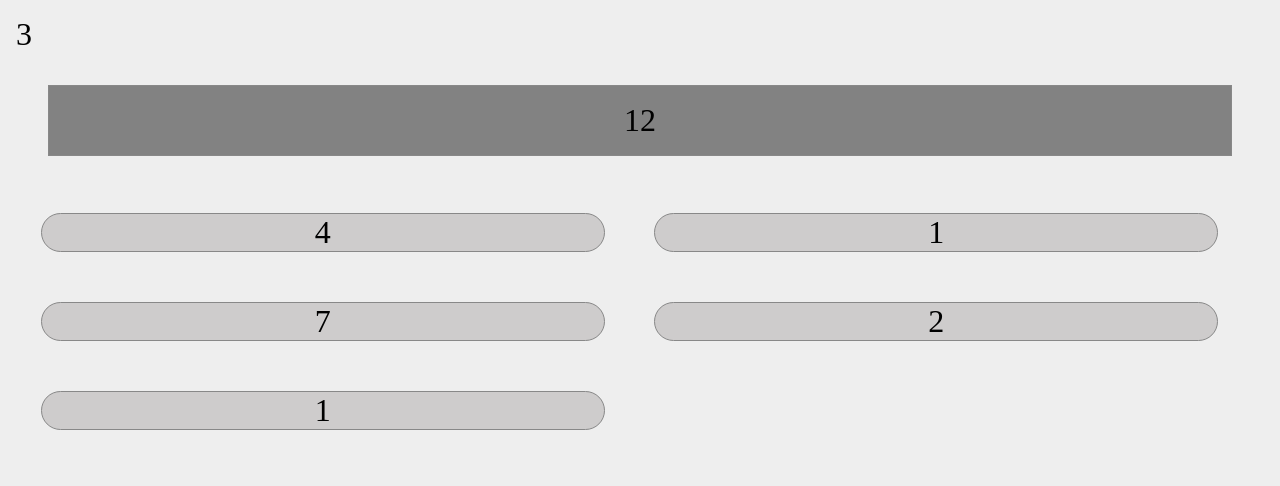
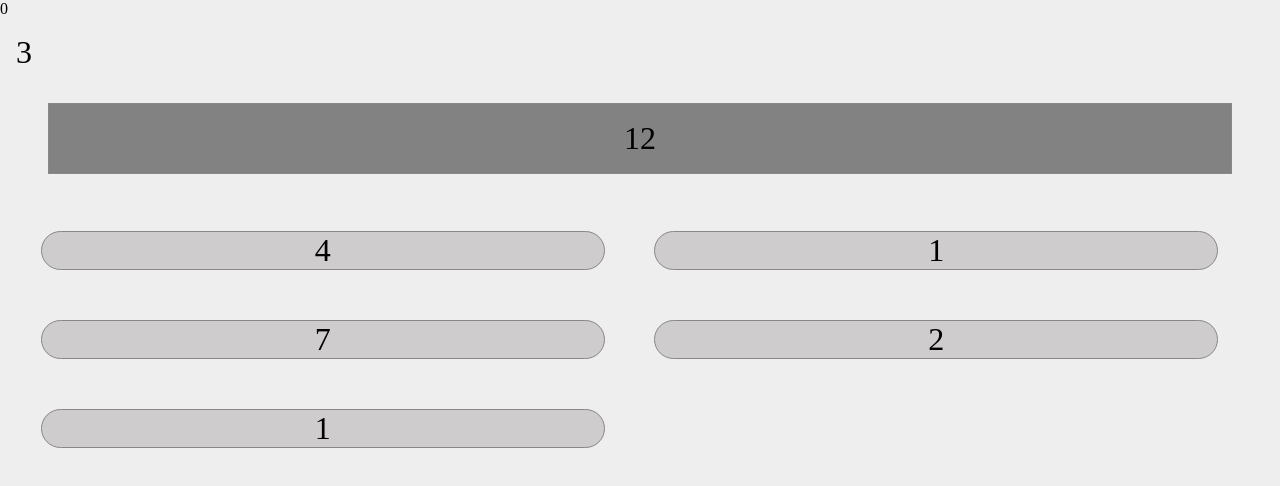
Before and after one commit to laylaxh/number-game, a React app: page / in a window 1280 px wide. Shown: the top 486 px of the page. Built offline with nearby package versions, Linux system fonts and the light colour scheme.

Commit message:
Add play again and accumulating score

```diff
--- a/package.json
+++ b/package.json
@@ -21,6 +21,7 @@
     "eslint": "^4.5.0",
     "eslint-plugin-react": "^7.3.0",
     "node-sass": "^4.5.3",
+    "react-addons-perf": "^15.4.2",
     "sass-loader": "^6.0.6",
     "style-loader": "^0.18.2",
     "webpack": "^3.5.5"
--- a/src/components/App.js
+++ b/src/components/App.js
@@ -1,28 +1,37 @@
 import React from 'react';
 import Game from './Game';
-import store from '../store';
+import storeConfig from '../store';
 import PropTypes from 'prop-types';
+import { Provider } from 'react-redux';
 
 
 class App extends React.Component {
-  constructor(){
-    super();
-  }
-
-  // Return values of our context
-  getChildContext(){
-    return { store }; // same as { store: store};
-  }
-
-  // Design our context - just like prop types but for contexts
-  static childContextTypes = {
-    store: PropTypes.object.isRequired,
-  };
+  store = storeConfig();
+   state = {
+     score: 0,
+     gameId: Date.now(),
+   };
+   resetGame = () => {
+     this.store = storeConfig();
+     this.setState({ gameId: Date.now() });
+   };
+   updateScore = (remainingSeconds) => {
+     this.setState((prevState) => {
+       return { score: prevState.score + 100 * remainingSeconds };
+     });
+   };
 
   render() {
     return (
       <div>
-        <Game numberCount={5} />
+       {this.state.score}
+          <Provider key={this.state.gameId} store={this.store}>
+            <Game
+              updateScore={this.updateScore}
+              resetGame={this.resetGame}
+              numberCount={5}
+            />
+          </Provider>
       </div>
     );
   }
--- a/src/components/Game.js
+++ b/src/components/Game.js
@@ -12,6 +12,8 @@ class Game extends React.Component {
     selectedNumbers: PropTypes.arrayOf(PropTypes.number).isRequired,
     decrementTime: PropTypes.func.isRequired,
     remainingSeconds: PropTypes.number.isRequired,
+    resetGame: PropTypes.func.isRequired,
+    updateScore: PropTypes.func.isRequired,
   };
   constructor(props) {
     super();
@@ -32,6 +34,13 @@ class Game extends React.Component {
         clearInterval(this.intervalId);  // completely remove the timer
       }
     }, 1000);
+  }
+
+  // Done updating, if game status is 1, update the score
+  componentDidUpdate() {
+    if (this.gameStatus() === 'won') {
+      this.props.updateScore(this.props.remainingSeconds);
+    }
   }
 
   // Before React removes from DOM
@@ -70,9 +79,7 @@ class Game extends React.Component {
     const gameStatus = this.gameStatus();
     return (
       <div id="game">
-        <div>
-          {this.props.remainingSeconds}
-        </div>
+        <div id="time">{this.props.remainingSeconds}</div>
         <div
           id="target"
           style={{
@@ -85,6 +92,10 @@ class Game extends React.Component {
           canPlay={gameStatus === 'playing'}
           randomNumbers={this.randomNumbers}
         />
+
+        {gameStatus !== 'playing' && (
+          <button onClick={this.props.resetGame}>Play Again</button>
+        )}
       </div>
     );
   }
--- a/src/components/NumberTile.js
+++ b/src/components/NumberTile.js
@@ -7,7 +7,7 @@ class NumberTile extends React.Component {
     number: PropTypes.number.isRequired,
     selected: PropTypes.bool, // for isNumberTileSelected
     onClick: PropTypes.func.isRequired,
-    canPlay: PropTypes.bool.isRequired,
+    canBeClicked: PropTypes.bool.isRequired,
   };
 
   // Will default propTypes w/o isRequired specified as isRequired
--- a/src/store/index.js
+++ b/src/store/index.js
@@ -34,7 +34,7 @@ const reducer = (state, action) => {
   return actionFunction(state, action.payload);
 };
 
-const store = Redux.createStore(reducer, initialState);
+// const store = Redux.createStore(reducer, initialState);
 // // console.log(store);
 // console.log('getState', store.getState());
 // //
@@ -45,4 +45,12 @@ const store = Redux.createStore(reducer, initialState);
 // store.dispatch({ type: 'SELECT_NUMBER', payload: { index: 6 } });
 // console.log('getState', store.getState());
 
-export default store;
+export default () => {
+  const store = Redux.createStore(
+    reducer,
+    initialState,
+    window.__REDUX_DEVTOOLS_EXTENSION__ &&
+      window.__REDUX_DEVTOOLS_EXTENSION__(),
+  );
+  return store;
+};
--- a/src/styles/index.scss
+++ b/src/styles/index.scss
@@ -28,3 +28,14 @@ div#target {
   border-radius: 1em;
   background-color: #cecccc;
 }
+
+div#time {
+  width: 50%;
+  display: inline-block;
+}
+
+div#score {
+  width: 50%;
+  display: inline-block;
+  text-align: right;
+}
```
Also changed, not shown: 1 other file (tests, documents, lock files or other folders).
